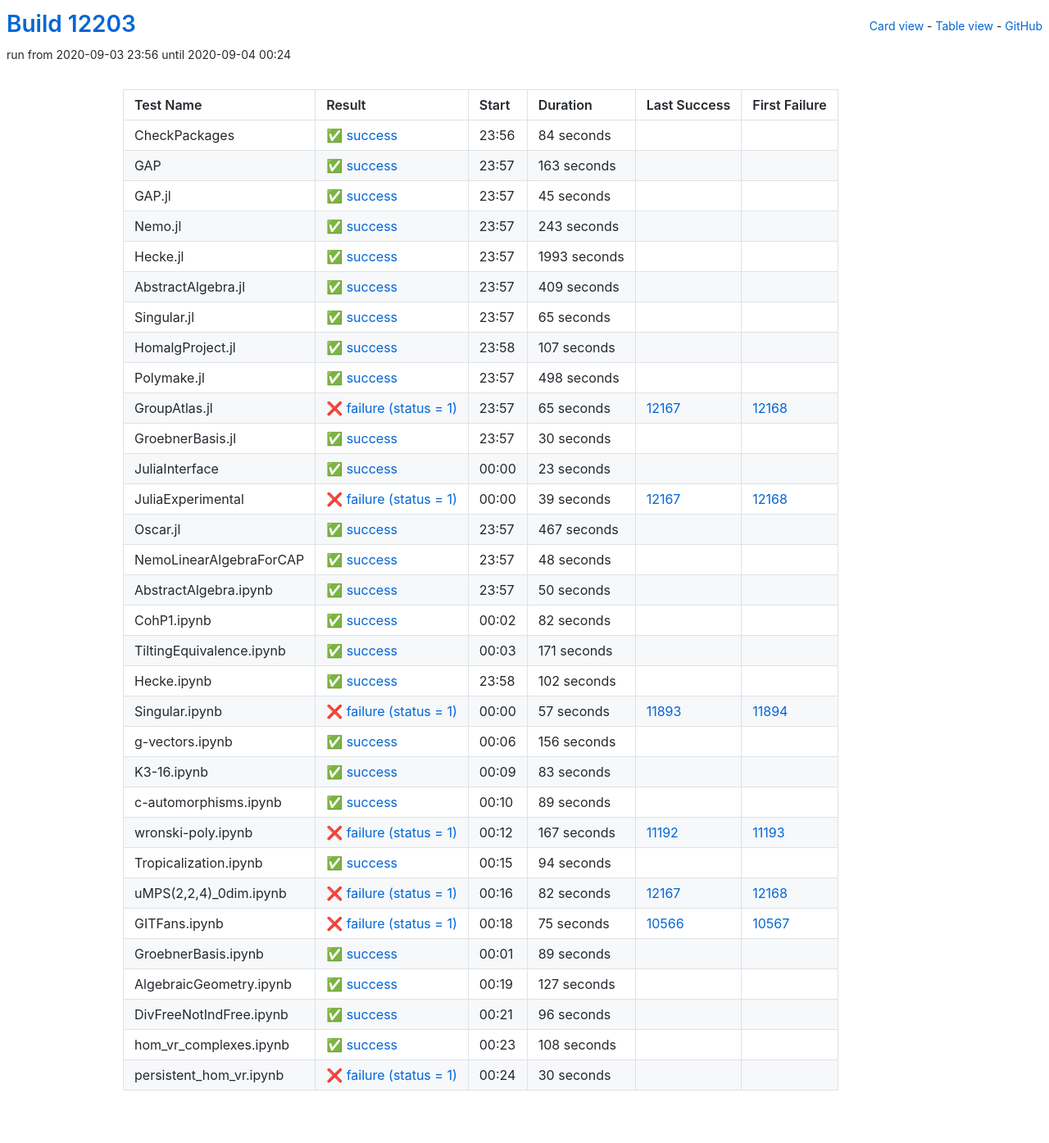
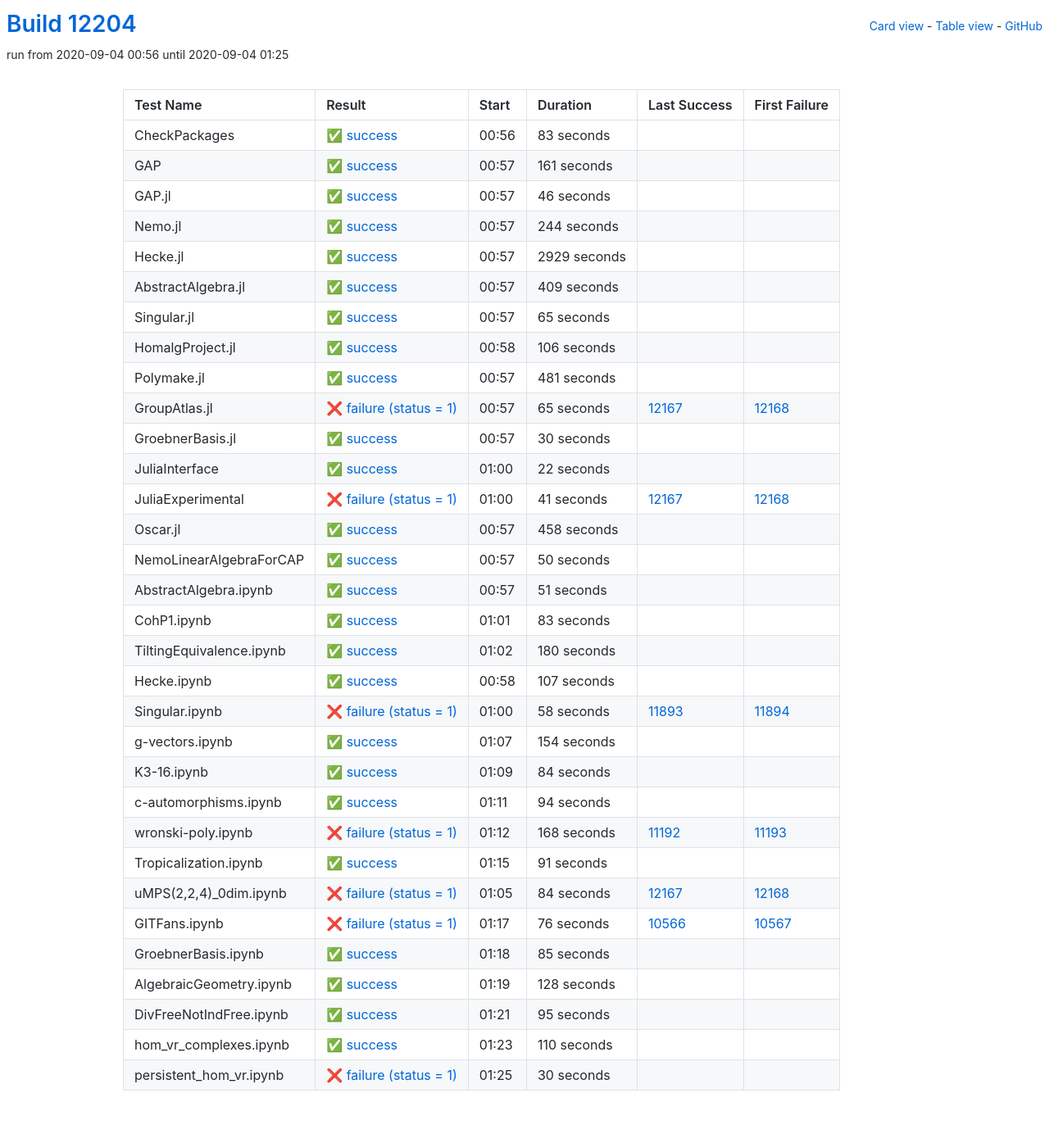
Before and after one commit to oscar-system/oscar-ci-status, a Jekyll site: the page built from table.html, in a window 1280 px wide. Shown: the whole page at 82% size. Built offline with Jekyll 4.4.1, drawn with Linux system fonts in a browser that asks for light colours.

Commit message:
Build #12204

```diff
--- a/_data/ci.yml
+++ b/_data/ci.yml
@@ -1,6 +1,6 @@
 ---
-build: 12203
-build_url: https://oscarci.mathematik.uni-kl.de/job/oscar/12203/
+build: 12204
+build_url: https://oscarci.mathematik.uni-kl.de/job/oscar/12204/
 job: oscar
 organization: oscar-system
 repo: oscar-ci-status
@@ -8,68 +8,68 @@
 tests:
 - name: CheckPackages
   id: checkpackages
-  log: https://oscarci.mathematik.uni-kl.de/job/oscar/12203/artifact/logs/build-12203/CheckPackages.log
-  start: 2020-09-03 23:56
+  log: https://oscarci.mathematik.uni-kl.de/job/oscar/12204/artifact/logs/build-12204/CheckPackages.log
+  start: 2020-09-04 00:56
   success: true
   exitcode: 0
   status: success
-  duration: 84
+  duration: 83
   last_success: false
   last_success_url:
   first_failure: false
   first_failure_url:
 - name: GAP
   id: gap
-  log: https://oscarci.mathematik.uni-kl.de/job/oscar/12203/artifact/logs/build-12203/GAP.log
-  start: 2020-09-03 23:57
+  log: https://oscarci.mathematik.uni-kl.de/job/oscar/12204/artifact/logs/build-12204/GAP.log
+  start: 2020-09-04 00:57
   success: true
   exitcode: 0
   status: success
-  duration: 163
+  duration: 161
   last_success: false
   last_success_url:
   first_failure: false
   first_failure_url:
 - name: GAP.jl
   id: gap-jl
-  log: https://oscarci.mathematik.uni-kl.de/job/oscar/12203/artifact/logs/build-12203/GAP.jl.log
-  start: 2020-09-03 23:57
+  log: https://oscarci.mathematik.uni-kl.de/job/oscar/12204/artifact/logs/build-12204/GAP.jl.log
+  start: 2020-09-04 00:57
   success: true
   exitcode: 0
   status: success
-  duration: 45
+  duration: 46
   last_success: false
   last_success_url:
   first_failure: false
   first_failure_url:
 - name: Nemo.jl
   id: nemo-jl
-  log: https://oscarci.mathematik.uni-kl.de/job/oscar/12203/artifact/logs/build-12203/Nemo.jl.log
-  start: 2020-09-03 23:57
+  log: https://oscarci.mathematik.uni-kl.de/job/oscar/12204/artifact/logs/build-12204/Nemo.jl.log
+  start: 2020-09-04 00:57
   success: true
   exitcode: 0
   status: success
-  duration: 243
+  duration: 244
   last_success: false
   last_success_url:
   first_failure: false
   first_failure_url:
 - name: Hecke.jl
   id: hecke-jl
-  log: https://oscarci.mathematik.uni-kl.de/job/oscar/12203/artifact/logs/build-12203/Hecke.jl.log
-  start: 2020-09-03 23:57
+  log: https://oscarci.mathematik.uni-kl.de/job/oscar/12204/artifact/logs/build-12204/Hecke.jl.log
+  start: 2020-09-04 00:57
   success: true
   exitcode: 0
   status: success
-  duration: 1993
+  duration: 2929
   last_success: false
   last_success_url:
   first_failure: false
   first_failure_url:
 - name: AbstractAlgebra.jl
   id: abstractalgebra-jl
-  log: https://oscarci.mathematik.uni-kl.de/job/oscar/12203/artifact/logs/build-12203/AbstractAlgebra.jl.log
-  start: 2020-09-03 23:57
+  log: https://oscarci.mathematik.uni-kl.de/job/oscar/12204/artifact/logs/build-12204/AbstractAlgebra.jl.log
+  start: 2020-09-04 00:57
   success: true
   exitcode: 0
   status: success
@@ -80,8 +80,8 @@
   first_failure_url:
 - name: Singular.jl
   id: singular-jl
-  log: https://oscarci.mathematik.uni-kl.de/job/oscar/12203/artifact/logs/build-12203/Singular.jl.log
-  start: 2020-09-03 23:57
+  log: https://oscarci.mathematik.uni-kl.de/job/oscar/12204/artifact/logs/build-12204/Singular.jl.log
+  start: 2020-09-04 00:57
   success: true
   exitcode: 0
   status: success
@@ -92,32 +92,32 @@
   first_failure_url:
 - name: HomalgProject.jl
   id: homalgproject-jl
-  log: https://oscarci.mathematik.uni-kl.de/job/oscar/12203/artifact/logs/build-12203/HomalgProject.jl.log
-  start: 2020-09-03 23:58
+  log: https://oscarci.mathematik.uni-kl.de/job/oscar/12204/artifact/logs/build-12204/HomalgProject.jl.log
+  start: 2020-09-04 00:58
   success: true
   exitcode: 0
   status: success
-  duration: 107
+  duration: 106
   last_success: false
   last_success_url:
   first_failure: false
   first_failure_url:
 - name: Polymake.jl
   id: polymake-jl
-  log: https://oscarci.mathematik.uni-kl.de/job/oscar/12203/artifact/logs/build-12203/Polymake.jl.log
-  start: 2020-09-03 23:57
+  log: https://oscarci.mathematik.uni-kl.de/job/oscar/12204/artifact/logs/build-12204/Polymake.jl.log
+  start: 2020-09-04 00:57
   success: true
   exitcode: 0
   status: success
-  duration: 498
+  duration: 481
   last_success: false
   last_success_url:
   first_failure: false
   first_failure_url:
 - name: GroupAtlas.jl
   id: groupatlas-jl
-  log: https://oscarci.mathematik.uni-kl.de/job/oscar/12203/artifact/logs/build-12203/GroupAtlas.jl.log
-  start: 2020-09-03 23:57
+  log: https://oscarci.mathematik.uni-kl.de/job/oscar/12204/artifact/logs/build-12204/GroupAtlas.jl.log
+  start: 2020-09-04 00:57
   success: false
   exitcode: 1
   status: failure
@@ -128,8 +128,8 @@
   first_failure_url: https://oscarci.mathematik.uni-kl.de/job/oscar/12168/
 - name: GroebnerBasis.jl
   id: groebnerbasis-jl
-  log: https://oscarci.mathematik.uni-kl.de/job/oscar/12203/artifact/logs/build-12203/GroebnerBasis.jl.log
-  start: 2020-09-03 23:57
+  log: https://oscarci.mathematik.uni-kl.de/job/oscar/12204/artifact/logs/build-12204/GroebnerBasis.jl.log
+  start: 2020-09-04 00:57
   success: true
   exitcode: 0
   status: success
@@ -140,56 +140,44 @@
   first_failure_url:
 - name: JuliaInterface
   id: juliainterface
-  log: https://oscarci.mathematik.uni-kl.de/job/oscar/12203/artifact/logs/build-12203/JuliaInterface.log
-  start: 2020-09-04 00:00
+  log: https://oscarci.mathematik.uni-kl.de/job/oscar/12204/artifact/logs/build-12204/JuliaInterface.log
+  start: 2020-09-04 01:00
   success: true
   exitcode: 0
   status: success
-  duration: 23
+  duration: 22
   last_success: false
   last_success_url:
   first_failure: false
   first_failure_url:
 - name: JuliaExperimental
   id: juliaexperimental
-  log: https://oscarci.mathematik.uni-kl.de/job/oscar/12203/artifact/logs/build-12203/JuliaExperimental.log
-  start: 2020-09-04 00:00
+  log: https://oscarci.mathematik.uni-kl.de/job/oscar/12204/artifact/logs/build-12204/JuliaExperimental.log
+  start: 2020-09-04 01:00
   success: false
   exitcode: 1
   status: failure
-  duration: 39
+  duration: 41
   last_success: 12167
   last_success_url: https://oscarci.mathematik.uni-kl.de/job/oscar/12167/
   first_failure: 12168
   first_failure_url: https://oscarci.mathematik.uni-kl.de/job/oscar/12168/
 - name: Oscar.jl
   id: oscar-jl
-  log: https://oscarci.mathematik.uni-kl.de/job/oscar/12203/artifact/logs/build-12203/Oscar.jl.log
-  start: 2020-09-03 23:57
+  log: https://oscarci.mathematik.uni-kl.de/job/oscar/12204/artifact/logs/build-12204/Oscar.jl.log
+  start: 2020-09-04 00:57
   success: true
   exitcode: 0
   status: success
-  duration: 467
+  duration: 458
   last_success: false
   last_success_url:
   first_failure: false
   first_failure_url:
 - name: NemoLinearAlgebraForCAP
   id: nemolinearalgebraforcap
-  log: https://oscarci.mathematik.uni-kl.de/job/oscar/12203/artifact/logs/build-12203/NemoLinearAlgebraForCAP.log
-  start: 2020-09-03 23:57
-  success: true
-  exitcode: 0
-  status: success
-  duration: 48
-  last_success: false
-  last_success_url:
-  first_failure: false
-  first_failure_url:
-- name: AbstractAlgebra.ipynb
-  id: abstractalgebra-ipynb
-  log: https://oscarci.mathematik.uni-kl.de/job/oscar/12203/artifact/logs/build-12203/AbstractAlgebra.ipynb.log
-  start: 2020-09-03 23:57
+  log: https://oscarci.mathematik.uni-kl.de/job/oscar/12204/artifact/logs/build-12204/NemoLinearAlgebraForCAP.log
+  start: 2020-09-04 00:57
   success: true
   exitcode: 0
   status: success
@@ -198,70 +186,22 @@
   last_success_url:
   first_failure: false
   first_failure_url:
-- name: CohP1.ipynb
-  id: cohp1-ipynb
-  log: https://oscarci.mathematik.uni-kl.de/job/oscar/12203/artifact/logs/build-12203/CohP1.ipynb.log
-  start: 2020-09-04 00:02
+- name: AbstractAlgebra.ipynb
+  id: abstractalgebra-ipynb
+  log: https://oscarci.mathematik.uni-kl.de/job/oscar/12204/artifact/logs/build-12204/AbstractAlgebra.ipynb.log
+  start: 2020-09-04 00:57
   success: true
   exitcode: 0
   status: success
-  duration: 82
+  duration: 51
   last_success: false
   last_success_url:
   first_failure: false
   first_failure_url:
-- name: TiltingEquivalence.ipynb
-  id: tiltingequivalence-ipynb
-  log: https://oscarci.mathematik.uni-kl.de/job/oscar/12203/artifact/logs/build-12203/TiltingEquivalence.ipynb.log
-  start: 2020-09-04 00:03
-  success: true
-  exitcode: 0
-  status: success
-  duration: 171
-  last_success: false
-  last_success_url:
-  first_failure: false
-  first_failure_url:
-- name: Hecke.ipynb
-  id: hecke-ipynb
-  log: https://oscarci.mathematik.uni-kl.de/job/oscar/12203/artifact/logs/build-12203/Hecke.ipynb.log
-  start: 2020-09-03 23:58
-  success: true
-  exitcode: 0
-  status: success
-  duration: 102
-  last_success: false
-  last_success_url:
-  first_failure: false
-  first_failure_url:
-- name: Singular.ipynb
-  id: singular-ipynb
-  log: https://oscarci.mathematik.uni-kl.de/job/oscar/12203/artifact/logs/build-12203/Singular.ipynb.log
-  start: 2020-09-04 00:00
-  success: false
-  exitcode: 1
-  status: failure
-  duration: 57
-  last_success: 11893
-  last_success_url: https://oscarci.mathematik.uni-kl.de/job/oscar/11893/
-  first_failure: 11894
-  first_failure_url: https://oscarci.mathematik.uni-kl.de/job/oscar/11894/
-- name: g-vectors.ipynb
-  id: g-vectors-ipynb
-  log: https://oscarci.mathematik.uni-kl.de/job/oscar/12203/artifact/logs/build-12203/g-vectors.ipynb.log
-  start: 2020-09-04 00:06
-  success: true
-  exitcode: 0
-  status: success
-  duration: 156
-  last_success: false
-  last_success_url:
-  first_failure: false
-  first_failure_url:
-- name: K3-16.ipynb
-  id: k3-16-ipynb
-  log: https://oscarci.mathematik.uni-kl.de/job/oscar/12203/artifact/logs/build-12203/K3-16.ipynb.log
-  start: 2020-09-04 00:09
+- name: CohP1.ipynb
+  id: cohp1-ipynb
+  log: https://oscarci.mathematik.uni-kl.de/job/oscar/12204/artifact/logs/build-12204/CohP1.ipynb.log
+  start: 2020-09-04 01:01
   success: true
   exitcode: 0
   status: success
@@ -270,34 +210,70 @@
   last_success_url:
   first_failure: false
   first_failure_url:
-- name: c-automorphisms.ipynb
-  id: c-automorphisms-ipynb
-  log: https://oscarci.mathematik.uni-kl.de/job/oscar/12203/artifact/logs/build-12203/c-automorphisms.ipynb.log
-  start: 2020-09-04 00:10
+- name: TiltingEquivalence.ipynb
+  id: tiltingequivalence-ipynb
+  log: https://oscarci.mathematik.uni-kl.de/job/oscar/12204/artifact/logs/build-12204/TiltingEquivalence.ipynb.log
+  start: 2020-09-04 01:02
   success: true
   exitcode: 0
   status: success
-  duration: 89
+  duration: 180
   last_success: false
   last_success_url:
   first_failure: false
   first_failure_url:
-- name: wronski-poly.ipynb
-  id: wronski-poly-ipynb
-  log: https://oscarci.mathematik.uni-kl.de/job/oscar/12203/artifact/logs/build-12203/wronski-poly.ipynb.log
-  start: 2020-09-04 00:12
+- name: Hecke.ipynb
+  id: hecke-ipynb
+  log: https://oscarci.mathematik.uni-kl.de/job/oscar/12204/artifact/logs/build-12204/Hecke.ipynb.log
+  start: 2020-09-04 00:58
+  success: true
+  exitcode: 0
+  status: success
+  duration: 107
+  last_success: false
+  last_success_url:
+  first_failure: false
+  first_failure_url:
+- name: Singular.ipynb
+  id: singular-ipynb
+  log: https://oscarci.mathematik.uni-kl.de/job/oscar/12204/artifact/logs/build-12204/Singular.ipynb.log
+  start: 2020-09-04 01:00
   success: false
   exitcode: 1
   status: failure
-  duration: 167
-  last_success: 11192
-  last_success_url: https://oscarci.mathematik.uni-kl.de/job/oscar/11192/
-  first_failure: 11193
-  first_failure_url: https://oscarci.mathematik.uni-kl.de/job/oscar/11193/
-- name: Tropicalization.ipynb
-  id: tropicalization-ipynb
-  log: https://oscarci.mathematik.uni-kl.de/job/oscar/12203/artifact/logs/build-12203/Tropicalization.ipynb.log
-  start: 2020-09-04 00:15
+  duration: 58
+  last_success: 11893
+  last_success_url: https://oscarci.mathematik.uni-kl.de/job/oscar/11893/
+  first_failure: 11894
+  first_failure_url: https://oscarci.mathematik.uni-kl.de/job/oscar/11894/
+- name: g-vectors.ipynb
+  id: g-vectors-ipynb
+  log: https://oscarci.mathematik.uni-kl.de/job/oscar/12204/artifact/logs/build-12204/g-vectors.ipynb.log
+  start: 2020-09-04 01:07
+  success: true
+  exitcode: 0
+  status: success
+  duration: 154
+  last_success: false
+  last_success_url:
+  first_failure: false
+  first_failure_url:
+- name: K3-16.ipynb
+  id: k3-16-ipynb
+  log: https://oscarci.mathematik.uni-kl.de/job/oscar/12204/artifact/logs/build-12204/K3-16.ipynb.log
+  start: 2020-09-04 01:09
+  success: true
+  exitcode: 0
+  status: success
+  duration: 84
+  last_success: false
+  last_success_url:
+  first_failure: false
+  first_failure_url:
+- name: c-automorphisms.ipynb
+  id: c-automorphisms-ipynb
+  log: https://oscarci.mathematik.uni-kl.de/job/oscar/12204/artifact/logs/build-12204/c-automorphisms.ipynb.log
+  start: 2020-09-04 01:11
   success: true
   exitcode: 0
   status: success
@@ -306,82 +282,106 @@
   last_success_url:
   first_failure: false
   first_failure_url:
-- name: uMPS(2,2,4)_0dim.ipynb
-  id: umps-2-2-4-0dim-ipynb
-  log: https://oscarci.mathematik.uni-kl.de/job/oscar/12203/artifact/logs/build-12203/uMPS-2-2-4-_0dim.ipynb.log
-  start: 2020-09-04 00:16
+- name: wronski-poly.ipynb
+  id: wronski-poly-ipynb
+  log: https://oscarci.mathematik.uni-kl.de/job/oscar/12204/artifact/logs/build-12204/wronski-poly.ipynb.log
+  start: 2020-09-04 01:12
   success: false
   exitcode: 1
   status: failure
-  duration: 82
+  duration: 168
+  last_success: 11192
+  last_success_url: https://oscarci.mathematik.uni-kl.de/job/oscar/11192/
+  first_failure: 11193
+  first_failure_url: https://oscarci.mathematik.uni-kl.de/job/oscar/11193/
+- name: Tropicalization.ipynb
+  id: tropicalization-ipynb
+  log: https://oscarci.mathematik.uni-kl.de/job/oscar/12204/artifact/logs/build-12204/Tropicalization.ipynb.log
+  start: 2020-09-04 01:15
+  success: true
+  exitcode: 0
+  status: success
+  duration: 91
+  last_success: false
+  last_success_url:
+  first_failure: false
+  first_failure_url:
+- name: uMPS(2,2,4)_0dim.ipynb
+  id: umps-2-2-4-0dim-ipynb
+  log: https://oscarci.mathematik.uni-kl.de/job/oscar/12204/artifact/logs/build-12204/uMPS-2-2-4-_0dim.ipynb.log
+  start: 2020-09-04 01:05
+  success: false
+  exitcode: 1
+  status: failure
+  duration: 84
   last_success: 12167
   last_success_url: https://oscarci.mathematik.uni-kl.de/job/oscar/12167/
   first_failure: 12168
   first_failure_url: https://oscarci.mathematik.uni-kl.de/job/oscar/12168/
 - name: GITFans.ipynb
   id: gitfans-ipynb
-  log: https://oscarci.mathematik.uni-kl.de/job/oscar/12203/artifact/logs/build-12203/GITFans.ipynb.log
-  start: 2020-09-04 00:18
+  log: https://oscarci.mathematik.uni-kl.de/job/oscar/12204/artifact/logs/build-12204/GITFans.ipynb.log
+  start: 2020-09-04 01:17
   success: false
   exitcode: 1
   status: failure
-  duration: 75
+  duration: 76
   last_success: 10566
   last_success_url: https://oscarci.mathematik.uni-kl.de/job/oscar/10566/
   first_failure: 10567
   first_failure_url: https://oscarci.mathematik.uni-kl.de/job/oscar/10567/
 - name: GroebnerBasis.ipynb
   id: groebnerbasis-ipynb
-  log: https://oscarci.mathematik.uni-kl.de/job/oscar/12203/artifact/logs/build-12203/GroebnerBasis.ipynb.log
-  start: 2020-09-04 00:01
+  log: https://oscarci.mathematik.uni-kl.de/job/oscar/12204/artifact/logs/build-12204/GroebnerBasis.ipynb.log
+  start: 2020-09-04 01:18
   success: true
   exitcode: 0
   status: success
-  duration: 89
+  duration: 85
   last_success: false
   last_success_url:
   first_failure: false
   first_failure_url:
 - name: AlgebraicGeometry.ipynb
   id: algebraicgeometry-ipynb
-  log: https://oscarci.mathematik.uni-kl.de/job/oscar/12203/artifact/logs/build-12203/AlgebraicGeometry.ipynb.log
-  start: 2020-09-04 00:19
+  log: https://oscarci.mathematik.uni-kl.de/job/oscar/12204/artifact/logs/build-12204/AlgebraicGeometry.ipynb.log
+  start: 2020-09-04 01:19
   success: true
   exitcode: 0
   status: success
-  duration: 127
+  duration: 128
   last_success: false
   last_success_url:
   first_failure: false
   first_failure_url:
 - name: DivFreeNotIndFree.ipynb
   id: divfreenotindfree-ipynb
-  log: https://oscarci.mathematik.uni-kl.de/job/oscar/12203/artifact/logs/build-12203/DivFreeNotIndFree.ipynb.log
-  start: 2020-09-04 00:21
+  log: https://oscarci.mathematik.uni-kl.de/job/oscar/12204/artifact/logs/build-12204/DivFreeNotIndFree.ipynb.log
+  start: 2020-09-04 01:21
   success: true
   exitcode: 0
   status: success
-  duration: 96
+  duration: 95
   last_success: false
   last_success_url:
   first_failure: false
   first_failure_url:
 - name: hom_vr_complexes.ipynb
   id: hom-vr-complexes-ipynb
-  log: https://oscarci.mathematik.uni-kl.de/job/oscar/12203/artifact/logs/build-12203/hom_vr_complexes.ipynb.log
-  start: 2020-09-04 00:23
+  log: https://oscarci.mathematik.uni-kl.de/job/oscar/12204/artifact/logs/build-12204/hom_vr_complexes.ipynb.log
+  start: 2020-09-04 01:23
   success: true
   exitcode: 0
   status: success
-  duration: 108
+  duration: 110
   last_success: false
   last_success_url:
   first_failure: false
   first_failure_url:
 - name: persistent_hom_vr.ipynb
   id: persistent-hom-vr-ipynb
-  log: https://oscarci.mathematik.uni-kl.de/job/oscar/12203/artifact/logs/build-12203/persistent_hom_vr.ipynb.log
-  start: 2020-09-04 00:24
+  log: https://oscarci.mathematik.uni-kl.de/job/oscar/12204/artifact/logs/build-12204/persistent_hom_vr.ipynb.log
+  start: 2020-09-04 01:25
   success: false
   exitcode: 1
   status: failure
```
Also changed, not shown: README.md.
